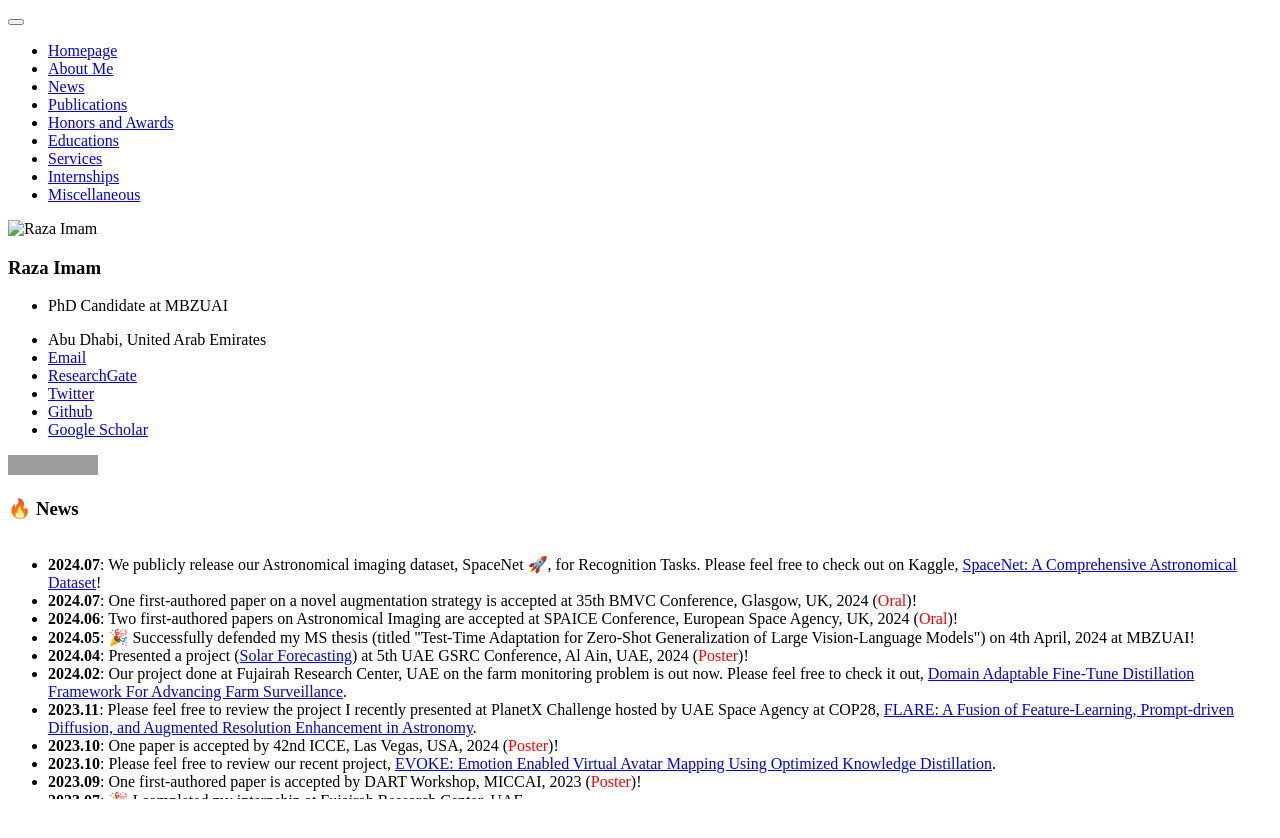
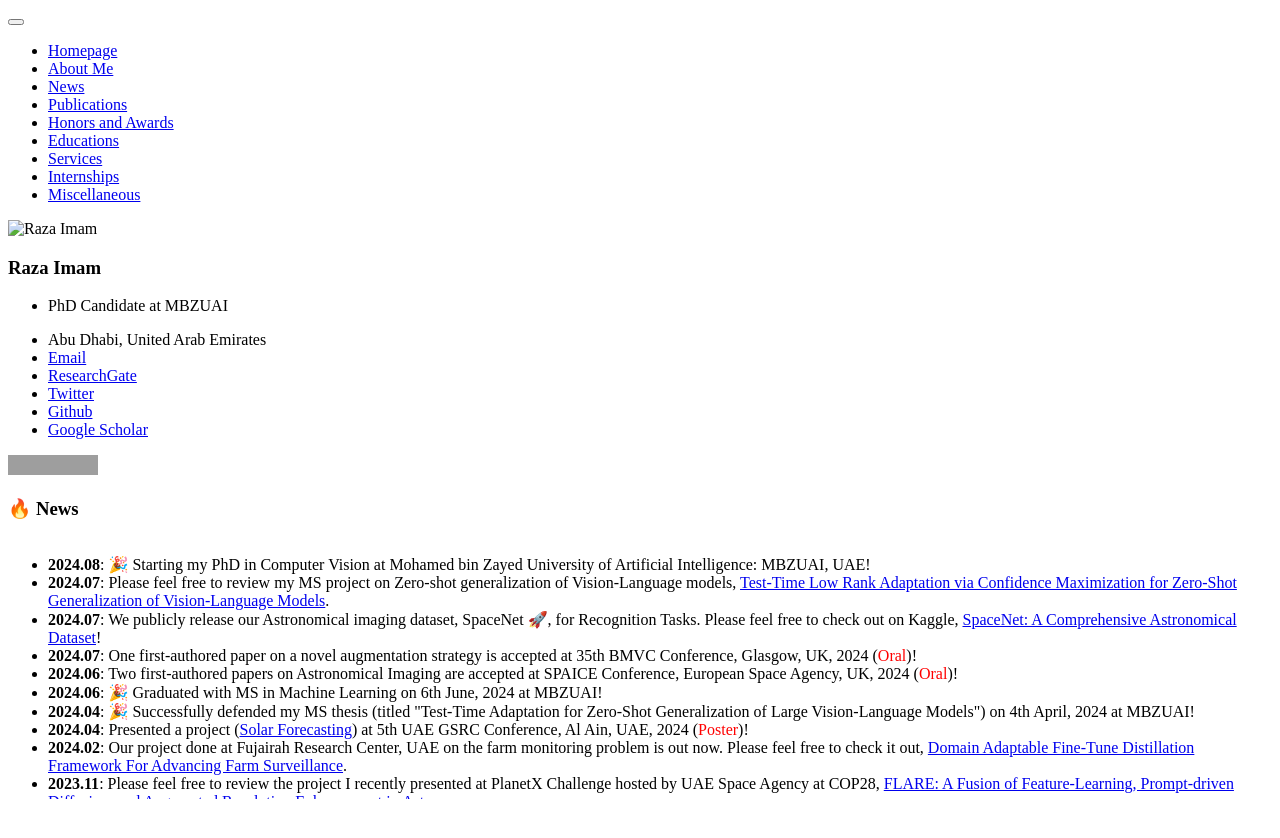
Before and after one commit to Razaimam45/razaimam45.github.io, a Jekyll site: the page built from _pages/includes/news.md, in a window 1280 px wide. Shown: the top 838 px of the page. Built offline with Jekyll 4.4.1, drawn with Linux system fonts in a browser that asks for light colours; our own code applies the rules of GitHub Pages for plain Markdown files; grey boxes are pictures that could not be loaded.

Commit message:
Aug Update

```diff
--- a/_pages/includes/news.md
+++ b/_pages/includes/news.md
@@ -10,10 +10,13 @@
 <div class="scrollable">
   <ul>
     <!-- New stuff to add here  -->
+    <li><strong>2024.08</strong>: 🎉 Starting my PhD in Computer Vision at Mohamed bin Zayed University of Artificial Intelligence: MBZUAI, UAE!</li>
+    <li><strong>2024.07</strong>: Please feel free to review my MS project on Zero-shot generalization of Vision-Language models, <a href="https://arxiv.org/abs/2407.15913">Test-Time Low Rank Adaptation via Confidence Maximization for Zero-Shot Generalization of Vision-Language Models</a>.</li>
     <li><strong>2024.07</strong>: We publicly release our Astronomical imaging dataset, SpaceNet 🚀, for Recognition Tasks. Please feel free to check out on Kaggle, <a href="https://www.kaggle.com/datasets/razaimam45/spacenet-an-optimally-distributed-astronomy-data/">SpaceNet: A Comprehensive Astronomical Dataset</a>!</li>
     <li><strong>2024.07</strong>: One first-authored paper on a novel augmentation strategy is accepted at 35th BMVC Conference, Glasgow, UK, 2024 (<font color="red">Oral</font>)!</li>
     <li><strong>2024.06</strong>: Two first-authored papers on Astronomical Imaging are accepted at SPAICE Conference, European Space Agency, UK, 2024 (<font color="red">Oral</font>)!</li>
-    <li><strong>2024.05</strong>: 🎉 Successfully defended my MS thesis (titled "Test-Time Adaptation for Zero-Shot Generalization of Large Vision-Language Models") on 4th April, 2024 at MBZUAI!</li>
+    <li><strong>2024.06</strong>: 🎉 Graduated with MS in Machine Learning on 6th June, 2024 at MBZUAI!</li>
+    <li><strong>2024.04</strong>: 🎉 Successfully defended my MS thesis (titled "Test-Time Adaptation for Zero-Shot Generalization of Large Vision-Language Models") on 4th April, 2024 at MBZUAI!</li>
     <li><strong>2024.04</strong>: Presented a project (<a href="https://github.com/Razaimam45/COMPARATIVE-EVALUATION-OF-MACHINE-AND-DEEP-LEARNING-ALGORITHMS-FOR-SOLAR-RADIATION-PREDICTION">Solar Forecasting</a>) at 5th UAE GSRC Conference, Al Ain, UAE, 2024 (<font color="red">Poster</font>)!</li>
     <li><strong>2024.02</strong>: Our project done at Fujairah Research Center, UAE on the farm monitoring problem is out now. Please feel free to check it out, <a href="https://arxiv.org/abs/2402.07059">Domain Adaptable Fine-Tune Distillation Framework For Advancing Farm Surveillance</a>.</li>
     <li><strong>2023.11</strong>: Please feel free to review the project I recently presented at PlanetX Challenge hosted by UAE Space Agency at COP28, <a href="https://arxiv.org/">FLARE: A Fusion of Feature-Learning, Prompt-driven Diffusion, and Augmented Resolution Enhancement in Astronomy</a>.</li>
```
Also changed, not shown: _pages/includes/honers.md (+2 -0 lines), _pages/includes/others.md (+1 -0 lines).
